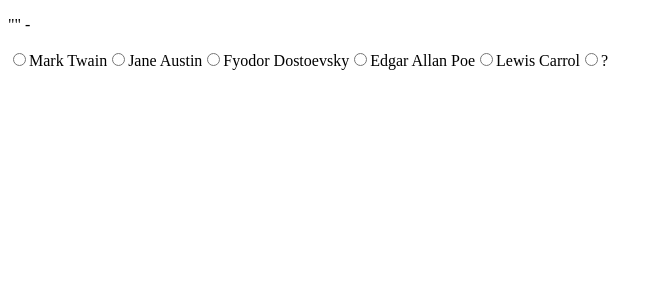
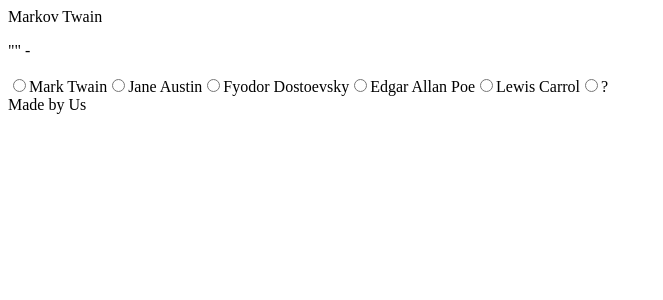
Before and after one commit to textables/MarkovTwain-React, a React app: page / in a window 1280 px wide. Shown: the top 300 px of the page, without its empty margins (0-663 px from the left). Built offline with nearby package versions, Linux system fonts and the light colour scheme; no server answers.

Commit message:
made header and footer component

```diff
--- a/src/components/App.js
+++ b/src/components/App.js
@@ -1,8 +1,14 @@
 import React from 'react';
 import { QuoteContainer } from '../containers/QuoteContainer';
+import { Header } from './Header';
+import { Footer } from './Footer';
 
 export default function App() {
   return (
-    <QuoteContainer />
+    <>
+      <Header />
+      <QuoteContainer />
+      <Footer />
+    </>
   );
 }
--- /dev/null
+++ b/src/components/Footer.js
@@ -0,0 +1,8 @@
+import React from 'react';
+
+export const Footer = () => {
+
+  return (
+    <footer>Made by Us</footer>
+  );
+};
--- /dev/null
+++ b/src/components/Header.js
@@ -0,0 +1,8 @@
+import React from 'react';
+
+export const Header = () => {
+
+  return (
+    <header>Markov Twain</header>
+  );
+};
--- a/src/components/Quote.js
+++ b/src/components/Quote.js
@@ -2,7 +2,7 @@
 import PropTypes from 'prop-types';
 
 export const Quote = ({ text, source }) => {
-  console.log(text, source);
+
   return (
     <section>
       <p>&quot;{text}&quot; - {source}</p>
--- a/src/containers/QuoteContainer.js
+++ b/src/containers/QuoteContainer.js
@@ -5,7 +5,7 @@
 
 export const QuoteContainer = () => {
   const { sourceQuote, setCurrentSource } = useGetQuote('');
-  console.log(sourceQuote);
+
   const changeSource = ({ target }) => {
     setCurrentSource(target.value);
   };
```
